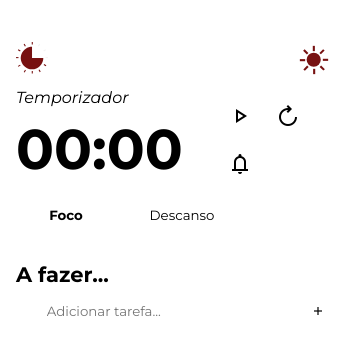
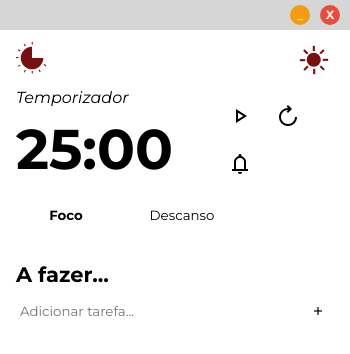
Before and after one commit to ohthias/Connection, an Electron app: page app/index.html in a window 350 px wide. Drawn offline with nearby package versions, Linux system fonts and the light colour scheme.

Commit message:
chore(html): update HTML structure and markup

```diff
--- a/app/index.html
+++ b/app/index.html
@@ -7,11 +7,18 @@
   <link href="https://fonts.googleapis.com/css2?family=Material+Symbols+Outlined" rel="stylesheet" />
   <link rel="stylesheet" href="./style/root.css" />
   <link rel="stylesheet" href="./style/font.css" />
+  <link rel="stylesheet" href="./style/window.css" />
   <link rel="stylesheet" href="./style/style.css" />
   <title>Connection</title>
 </head>
 
-<body>
+<body class="light-theme">
+  <div class="drag-area"></div>
+  <div class="window-controls">
+    <div class="control-btn min-btn montserrat-bold" onclick="minimizeWindow()">_</div>
+    <div class="control-btn close-btn montserrat-bold" onclick="closeWindow()">X</div>
+  </div>
+  <div class="window-content">
     <header>
       <div class="side-left">
         <picture class="logo-picture">
@@ -28,7 +35,7 @@
       <section class="temporizador-container">
         <div class="temporizador">
           <div class="temporizador-text montserrat-italic">Temporizador</div>
-        <div class="temporizador-time montserrat-bold">00:00</div>
+          <div class="temporizador-time montserrat-bold">25:00</div>
         </div>
         <div class="temporizador-controls">
           <button class="temporizador-button" id="switchButtonTemporizador"><span class="material-symbols-outlined">
@@ -50,7 +57,6 @@
         <h2 class="todo-list-title montserrat-bold">A fazer...</h2>
         <div class="todo-list-input-container">
           <div class="box-task">
-          <input type="checkbox" name="check-task" id="check-task" class="check-task" />
             <input class="montserrat-regular" type="text" id="todoInput" placeholder="Adicionar tarefa..."
               aria-label="Adicionar tarefa" />
             <button id="addTodoButton" aria-label="Adicionar tarefa">
@@ -61,6 +67,11 @@
         <ul id="todoList"></ul>
       </section>
     </main>
+  </div>
+  <script src="./script/timer.js"></script>
+  <script src="./script/todo.js"></script>
+  <script src="./script/theme.js"></script>
+  <script src="./script/window.js"></script>
 </body>
 
 </html>
```
Lines whose indentation alone changed are shown as unchanged.
